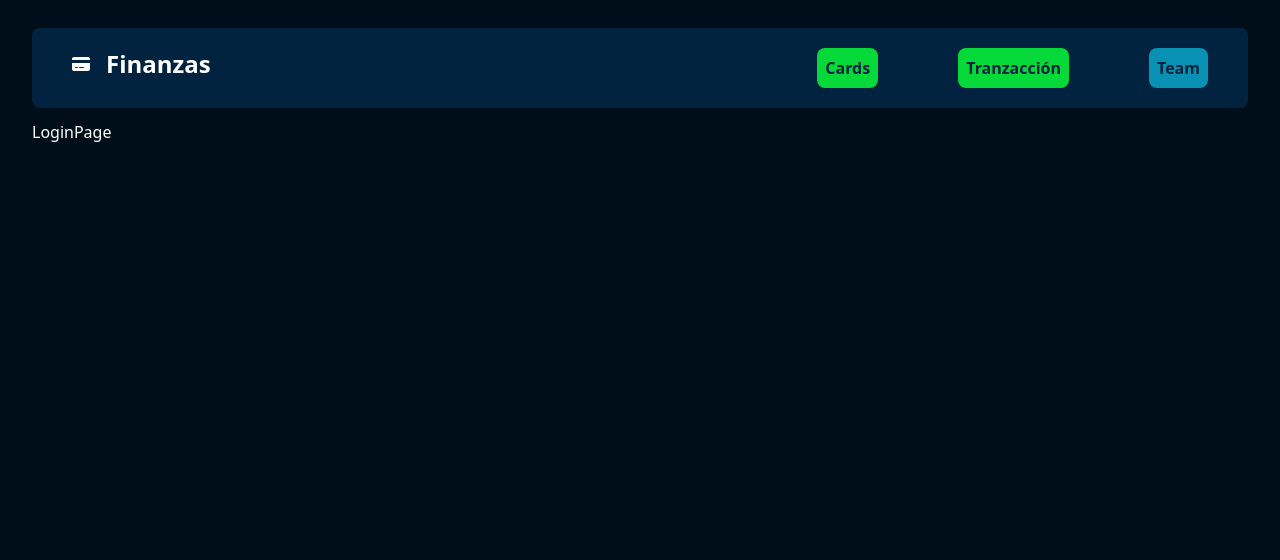
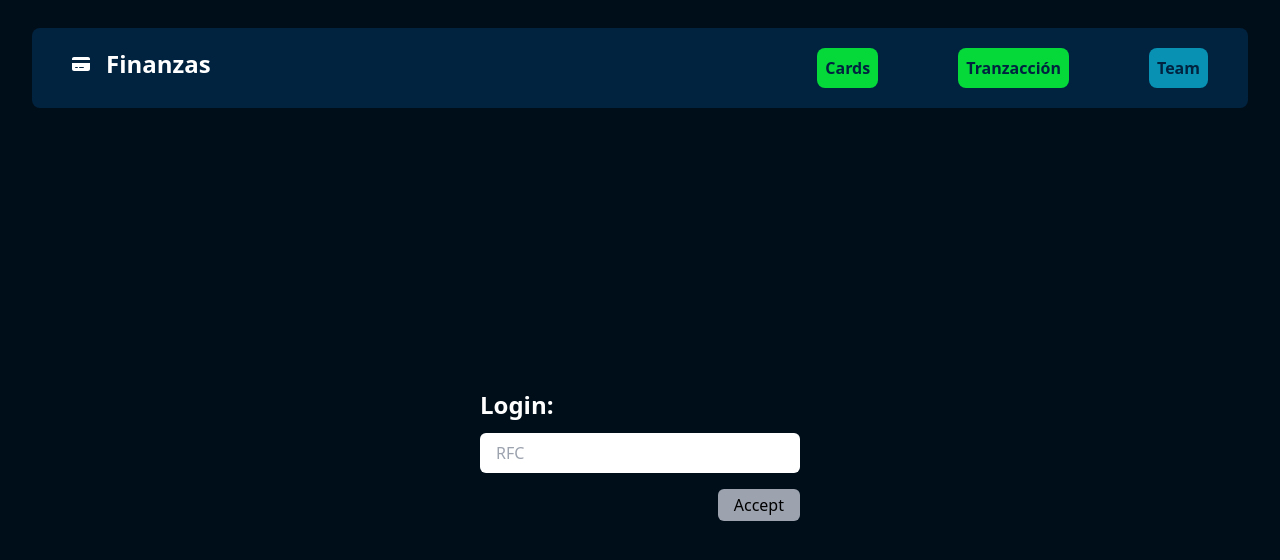
Before and after one commit to Jonathanpv99/finanzas-front-end, a React (Vite) app: page /login in a window 1280 px wide. Shown: the top 560 px of the page. Built offline with nearby package versions, Linux system fonts and the light colour scheme.

Commit message:
feat: add conection and loginPage

```diff
--- /dev/null
+++ b/src/api/auth.js
@@ -0,0 +1,3 @@
+import axios from "./axios";
+
+export const LoginRequest = ( rfc ) => axios.post(`/login`, rfc );
--- /dev/null
+++ b/src/api/axios.js
@@ -0,0 +1,9 @@
+
+import axios from "axios";
+
+const instance = axios.create( {
+    baseURL: 'http://localhost:8000',
+    withCredentials: true
+})
+
+export default instance;
--- a/src/pages/loginPage/LoginPage.jsx
+++ b/src/pages/loginPage/LoginPage.jsx
@@ -1,9 +1,48 @@
-
+import { useForm,} from 'react-hook-form';
+import { LoginRequest } from '../../api/auth.js';
 const HomePage = () => {
 
+    const {handleSubmit, register, formState:{
+        errors
+    }} = useForm();
+
+    const onSubmit = handleSubmit( (data) => {
+        console.log( data );
+        signin( data );
+    });
+
+    const signin = async ( data ) => {
+        try {
+            const res = await LoginRequest( data.rfc );
+            console.log( res );
+        } catch (error) {
+            console.log( error.data);
+        }
+    }
+
     return (
-        <div>
-            <h1>LoginPage</h1>
+        <div className='flex items-center justify-center bg-azul-o h-[calc(100vh-150px)]'>
+            <div className='bg-azul-m m-10 p-5 rounded-lg'>
+
+                <h1 className='text-2xl font-bold mt-5'>Login:</h1>
+
+                <form onSubmit={ onSubmit } className='text-black'>
+                    <input type="text"
+                        { ...register('rfc', { required: true})}
+                        className='w-80 px-4 py-2 rounded-md my-2 mt-3'
+                        placeholder='RFC'
+                    />
+                    {
+                    errors.rfc && (
+                        <p className='text-red-800 font-medium'>RFC is required</p>
+                    )
+                    }
+                    <div className='flex justify-end'>
+                        <button type='submit' className='bg-gray-400 px-4 py-1 rounded-md mt-2 text-azul-o'>Accept</button>
+                    </div>
+                </form>
+
+            </div>
         </div>
     )
 }
```
Also changed, not shown: src/api/card.js (added), src/api/transaction.js (added).
